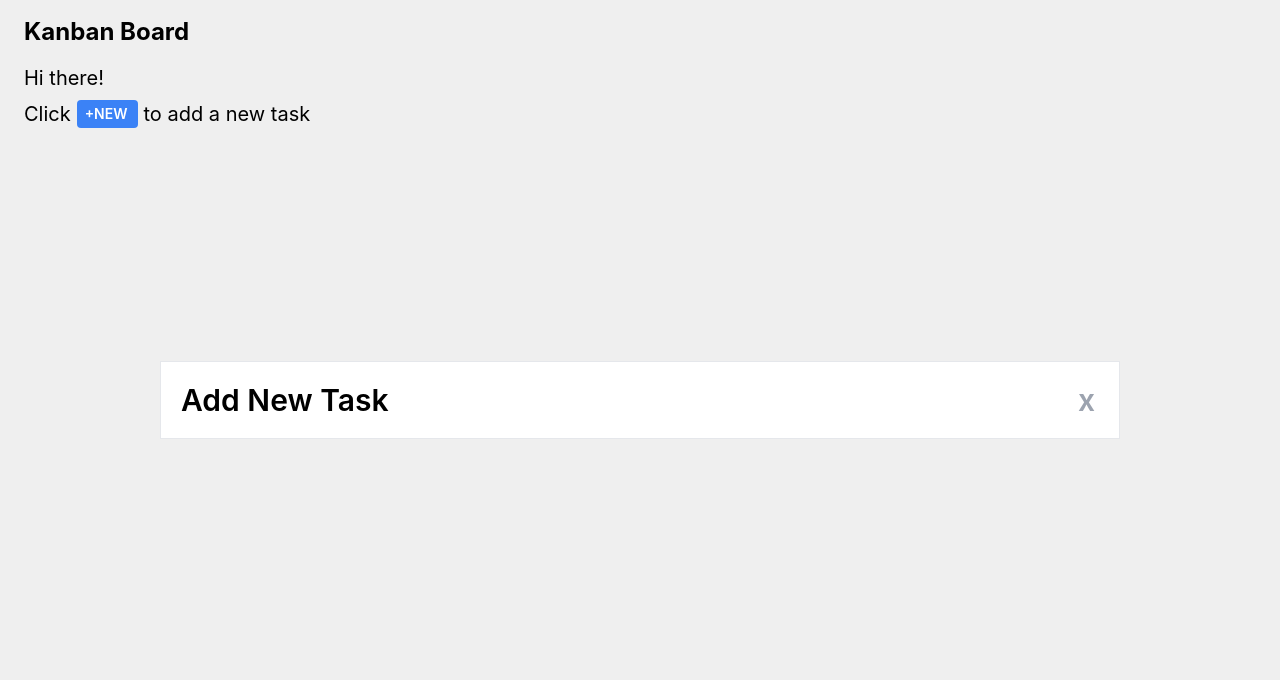
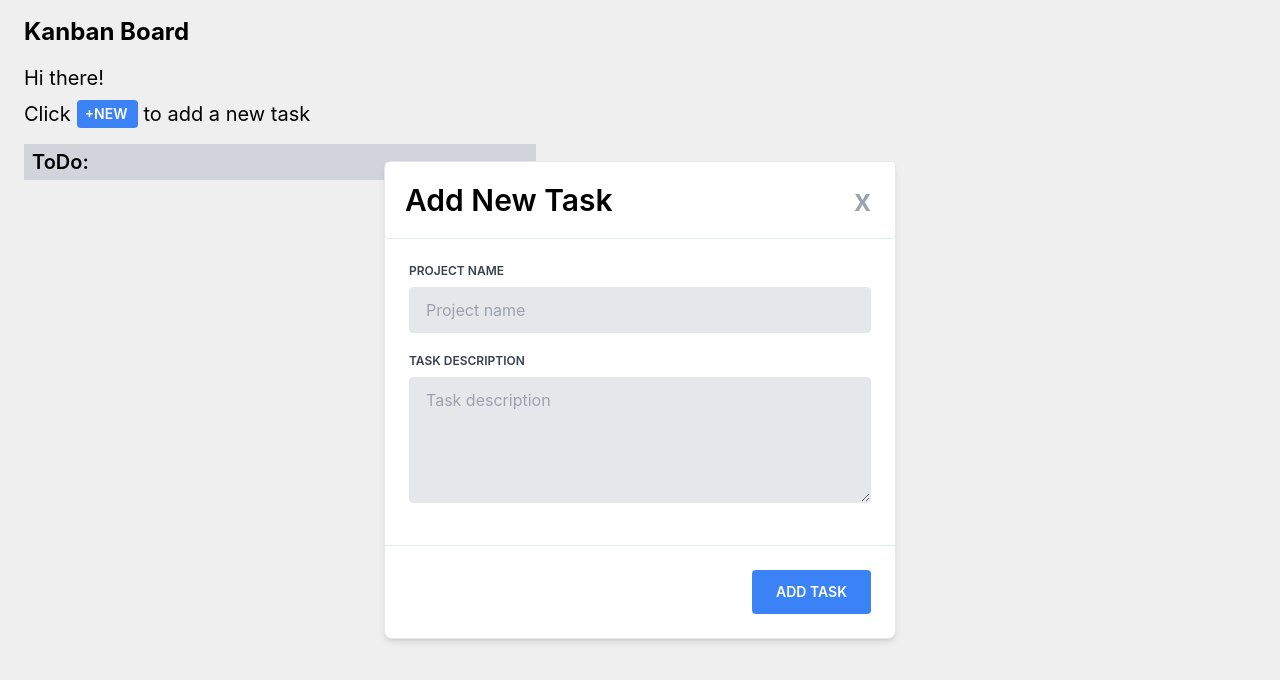
Before and after one commit to marcinsuski/kanban-board, a React (Create React App) app: page / in a window 1280 px wide. Both pictures are taken after a click on the button "+NEW". Shown: the top 680 px of the page. Built offline with nearby package versions, Linux system fonts and the light colour scheme.

Commit message:
adding tasks

```diff
--- a/src/App.tsx
+++ b/src/App.tsx
@@ -1,16 +1,44 @@
-import { Fragment } from "react";
+import { Fragment, useState } from "react";
 import "./App.css";
 import AddTask from "./components/AddTask";
+import ToDo from "./components/ToDo";
+
+export interface TaskList {
+    projectName: string;
+    taskDescription: string;
+}
+
+// export interface ToDo {
+//     key: number;
+//     task: object;
+// }
+
+export interface TaskType {
+    taskList: TaskList[];
+    setTaskList: React.Dispatch<React.SetStateAction<any>>;
+}
 
 function App() {
+    const [taskList, setTaskList] = useState([]);
+
     return (
         <Fragment>
             <h1 className="text-2xl font-bold py-4 pl-6">Kanban Board</h1>
             <p className="text-xl pl-6">Hi there!</p>
             <div className="flex flex-row items-center">
                 <p className="text-xl pl-6">Click</p>
-                <AddTask />
+                <AddTask taskList={taskList} setTaskList={setTaskList} />
                 <p className="text-xl my-2"> to add a new task</p>
+            </div>
+            <div>
+                <h2 className="ml-6 text-xl font-semibold w-3/4 max-w-lg my-2 py-1 px-2 bg-gray-300">
+                    ToDo:{" "}
+                </h2>
+                {taskList.map((task, i) => (
+                    <>
+                        <ToDo key={i} task={task} />
+                    </>
+                ))}
             </div>
         </Fragment>
     );
--- a/src/components/AddTask.tsx
+++ b/src/components/AddTask.tsx
@@ -1,7 +1,29 @@
 import { useState } from "react";
+import { TaskType } from "../App";
 
-const AddTask = () => {
+const AddTask = ({ taskList, setTaskList }: TaskType) => {
     const [addModal, setAddModal] = useState<boolean>(false);
+    const [projectName, setProjectName] = useState("");
+    const [taskDescription, setTaskDescription] = useState("");
+
+    const handleInput = (e: React.SyntheticEvent) => {
+        let target = e.target as HTMLInputElement;
+        const { name, value } = target;
+
+        if (name === "projectName") setProjectName(value);
+        if (name === "taskDescription") setTaskDescription(value);
+    };
+
+    const handleAdd = (e: React.MouseEvent<HTMLElement>) => {
+        e.preventDefault();
+        setTaskList([...taskList, { projectName, taskDescription }]);
+        setAddModal(false);
+        setProjectName("");
+        setTaskDescription("");
+        console.log(taskList);
+    };
+
+
 
     return (
         <>
@@ -18,7 +40,8 @@ const AddTask = () => {
             {addModal ? (
                 <>
                     <div className="flex items-center justify-center overflow-x-hidden overflow-y-auto fixed inset-0 z-100">
-                        <div className=" w-9/12 flex flex-row justify-between p-5 border bg-white">
+                        <div className="w-9/12 max-w-lg bg-white border rounded-lg shadow-md relative flex flex-col">
+                            <div className="flex flex-row rounded justify-between p-5 bg-white border-b border-slate-200 rounded-t">
                                 <h3 className="text-3xl font-semibold">
                                     Add New Task
                                 </h3>
@@ -28,7 +51,52 @@ const AddTask = () => {
                                 >
                                     x
                                 </button>
-
+                            </div>
+                            <form className="px-6 pt-6 pb-4">
+                                <div>
+                                    <label
+                                        className="track-wide uppercase text-gray-700 text-xs font-semibold mb-2 block"
+                                        htmlFor="project-name"
+                                    >
+                                        Project Name
+                                    </label>
+                                    <input
+                                        className="w-full bg-gray-200 text-gray-700 border border-gray-200 rounded py-3 px-4 mb-5 leading-tight focus: outline-none focus:bg-white"
+                                        id="project-name"
+                                        name="projectName"
+                                        type="text"
+                                        value={projectName}
+                                        onChange={handleInput}
+                                        placeholder="Project name"
+                                        required
+                                    />
+                                </div>
+                                <div>
+                                    <label
+                                        className="track-wide uppercase text-gray-700 text-xs font-semibold mb-2 block"
+                                        htmlFor="project-name"
+                                    >
+                                        Task Description
+                                    </label>
+                                    <textarea
+                                        className="w-full bg-gray-200 text-gray-700 border border-gray-200 rounded py-3 px-4 mb-5 leading-tight focus: outline-none focus:bg-white"
+                                        id="task-description"
+                                        name="taskDescription"
+                                        value={taskDescription}
+                                        onChange={handleInput}
+                                        rows={5}
+                                        placeholder="Task description"
+                                    />
+                                </div>
+                            </form>
+                            <div className="flex justify-end p-6 border-t border-slate-200 rounded-b">
+                                <button
+                                    className="bg-blue-500 text-white font-semibold uppercase text-sm px-6 py-3 rounded hover:opacity-70"
+                                    onClick={handleAdd}
+                                >
+                                    Add Task
+                                </button>
+                            </div>
                         </div>
                     </div>
                 </>
--- /dev/null
+++ b/src/components/ToDo.tsx
@@ -0,0 +1,13 @@
+import React from "react";
+import { TaskList } from "../App";
+
+const ToDo = ({ task }: any) => {
+    return (
+        <div className="flex flex-col items-start justify-start bg-white my-4 ml-6 py-4 px-6 w-3/4 max-w-lg">
+            <p className="font-semibold text-xl">{task.projectName}</p>
+            <p className="text-lg py-2">{task.taskDescription}</p>
+        </div>
+    );
+};
+
+export default ToDo;
```
Also changed, not shown: 2 other files (tests, documents, lock files or other folders). Lines whose indentation alone changed are shown as unchanged.
